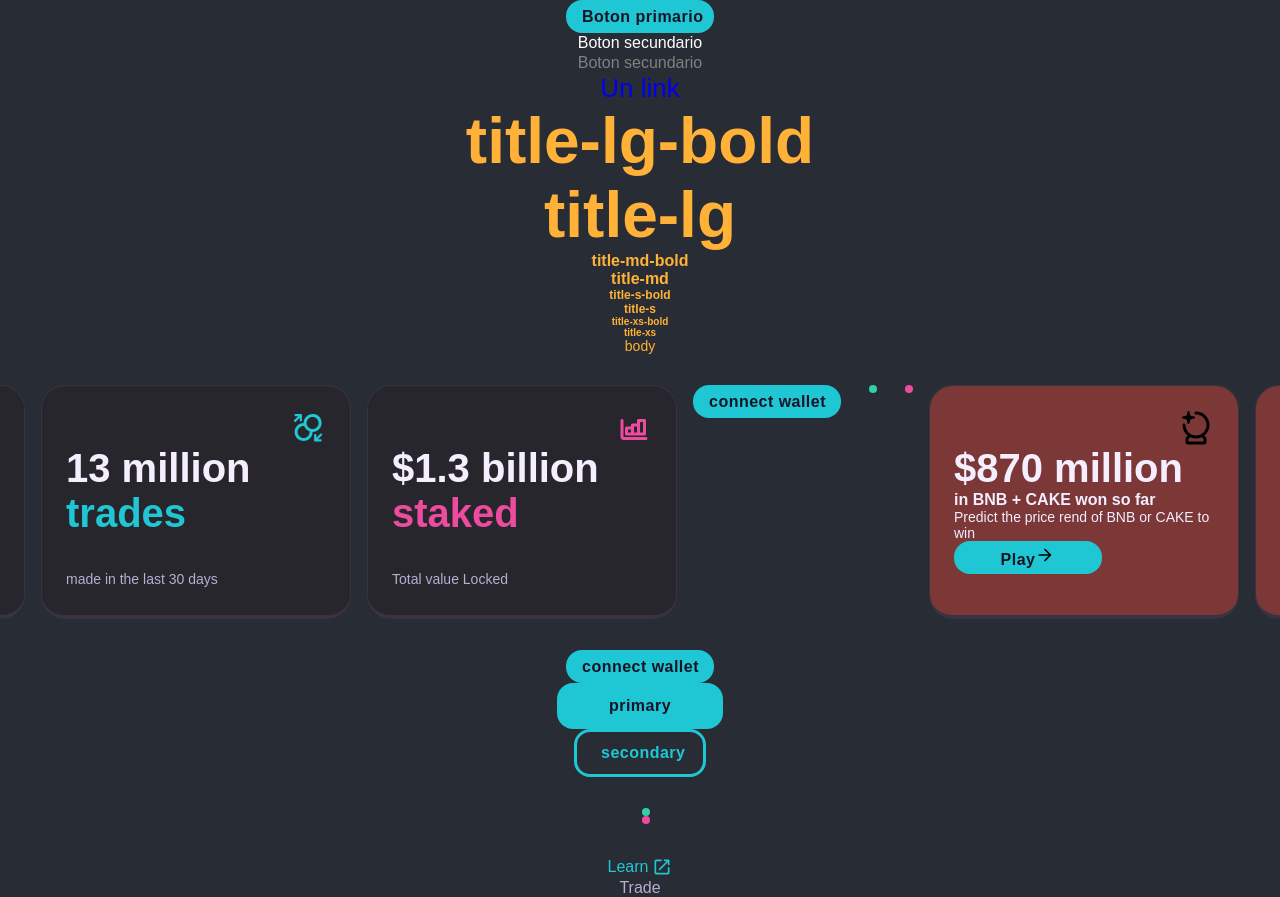
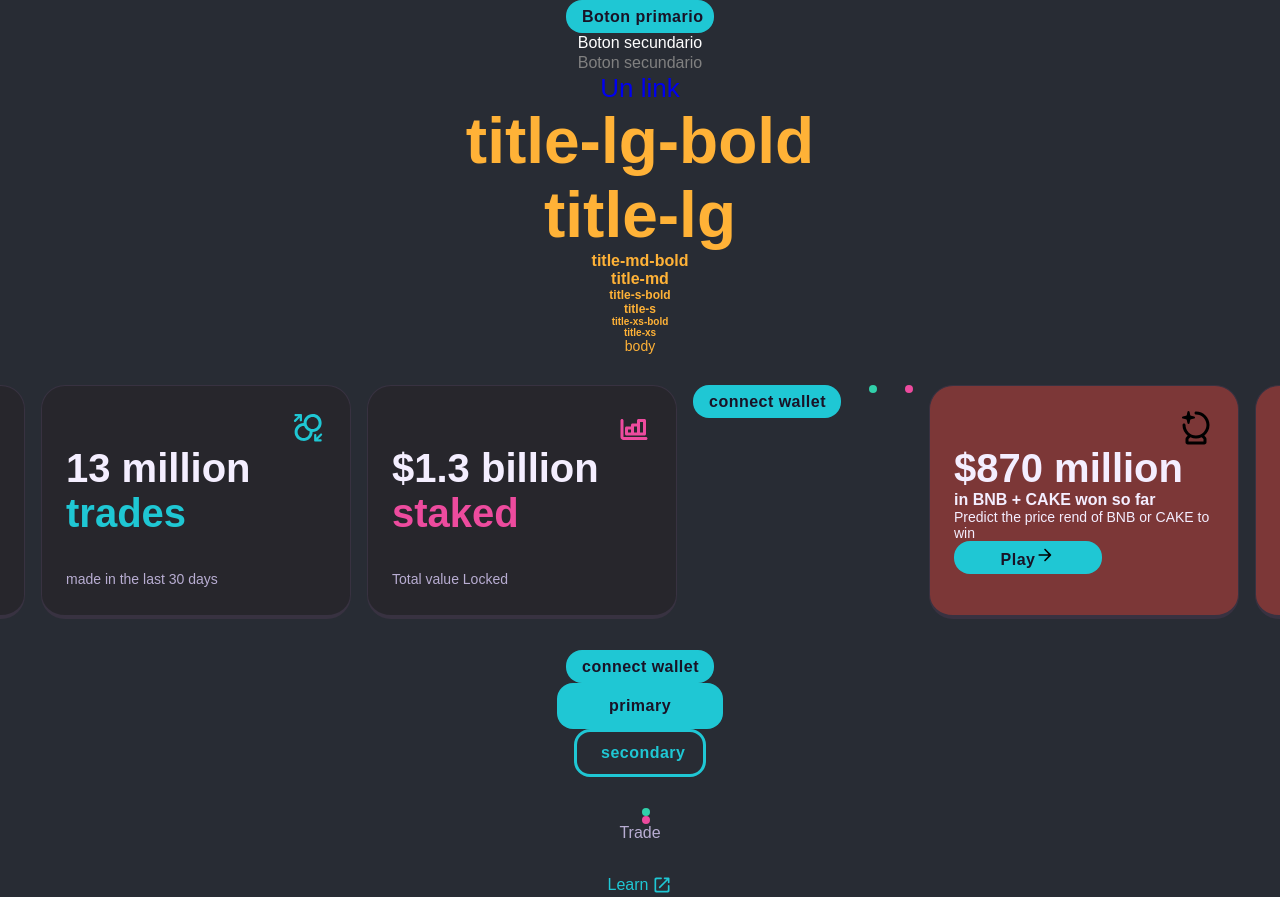
Before and after one commit to Develhope-e3/pancake-swap, a React (Create React App) app: page / in a window 1280 px wide. Shown: the top 897 px of the page. Built offline with nearby package versions, Linux system fonts and the light colour scheme.

Commit message:
feat:primer Dropdown

```diff
--- a/src/App.js
+++ b/src/App.js
@@ -11,6 +11,8 @@ import { ButtonSecondary } from "./componentes/ButtonSecondary/ButtonSecondary.j
 import Link from "./componentes/Link/Link.js";
 import Texto from "./componentes/Texto/Texto.js";
 import Puntos from "./componentes/Puntos/Puntos.js";
+import Dropdown from "./componentes/Dropdown/Dropdown";
+import Trade from "./componentes/Dropdown/NavbarDropdown/Trade";
 
 function App() {
   return (
@@ -144,6 +146,9 @@ function App() {
         <Puntos className="punto-verde" />
         <Puntos className="punto-rosa" />
 
+
+        <Dropdown dropdownItem={<Trade/>} label={"Trade"} href={"www.google.com"} className={"navbar-anchor"}/>
+
         <br></br>
         <Link
           label={"Learn"}
--- /dev/null
+++ b/src/componentes/Dropdown/Dropdown.jsx
@@ -0,0 +1,44 @@
+import Link from "../Link/Link";
+import React, { useState } from "react";
+/**
+ *
+ * @param {string} label - Texto que va a llevar el encabezado del Dropdown
+ * @param {componente} dropdownItem -Contenido Dropdown
+ * @param {string} href - URL del encabezado
+ * @param {string} className - Clase del encabezado del Dropdown
+ *
+ * @returns Estructura HTML
+ */
+
+function Dropdown({dropdownItem, label , href, className}) {
+  const [isOpen, setIsOpen] = useState(false);
+
+  const handleMouseEnter = () => {
+    setIsOpen(true);
+  };
+
+  const handleMouseLeave = () => {
+    setIsOpen(false);
+  };
+
+  return (
+    <div
+      className="dropdown"
+      onMouseEnter={handleMouseEnter}
+      onMouseLeave={handleMouseLeave}
+    >
+           <Link
+        label={label}
+        className={className}
+        href={href}
+      />
+      {isOpen && (
+     <ul>
+      {dropdownItem}
+     </ul>
+      )}
+    </div>
+  );
+}
+
+export default Dropdown;
--- /dev/null
+++ b/src/componentes/Dropdown/NavbarDropdown/Trade.jsx
@@ -0,0 +1,41 @@
+import React from "react";
+import Link from "../../Link/Link";
+
+const Trade = () => {
+  return (
+    <>
+      <Link label={"Swap"} className={"navbar-anchor"} href={"www.google.es"} />
+
+      <Link
+        label={"Liquidity"}
+        className={"navbar-anchor"}
+        href={"www.google.es"}
+      />
+
+      <Link
+        label={"Perpetual"}
+        className={"navbar-anchor"}
+        href={"www.google.es"}
+      />
+
+      <Link
+        label={"Bridge"}
+        className={"navbar-anchor"}
+        href={"www.google.es"}
+      />
+
+      <Link
+        label={"Limit"}
+        className={"navbar-anchor"}
+        href={"www.google.es"}
+      />
+      <Link
+        label={"Buy Crypto"}
+        className={"navbar-anchor"}
+        href={"www.google.es"}
+      />
+    </>
+  );
+};
+
+export default Trade;
```
Also changed, not shown: src/componentes/Dropdown/Dropdown.scss (added).
